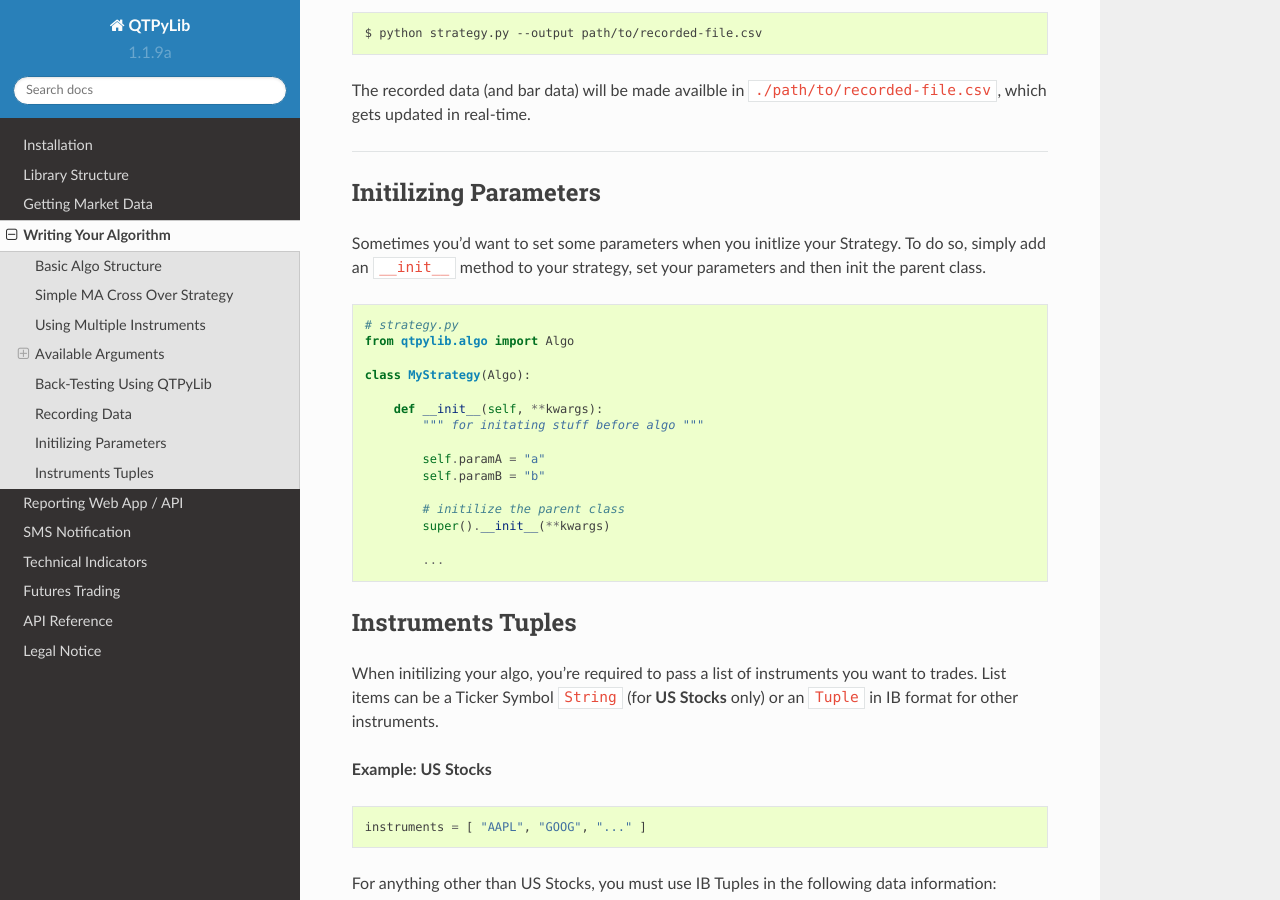
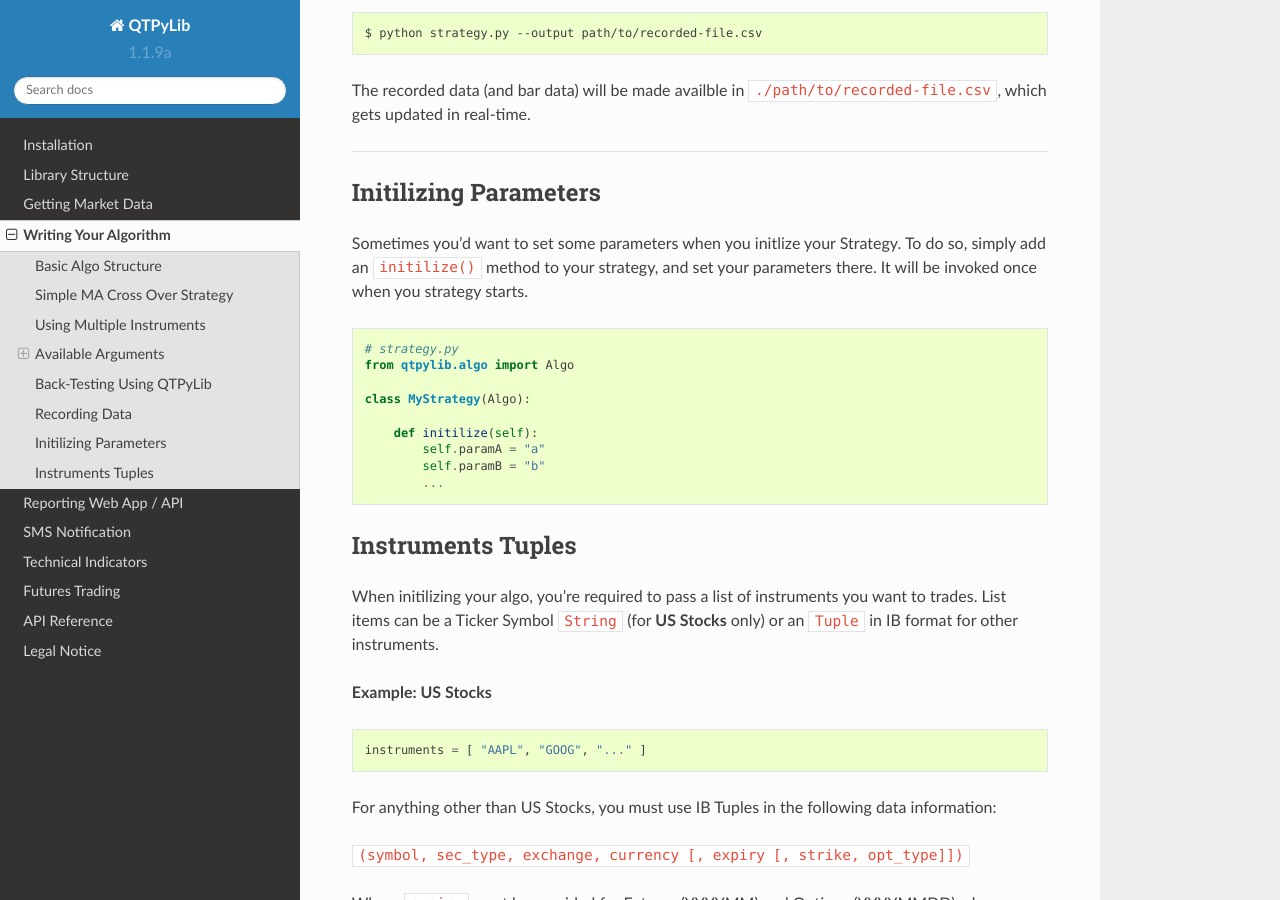
Before and after one commit to ranaroussi/qtpylib, a Sphinx documentation site: the page built from docs/source/algo.rst, in a window 1280 px wide and 900 px high, scrolled down 5171 px. Built offline with Sphinx 7.4.7 and the Read the Docs theme 2.0.0, drawn with Linux system fonts in a browser that asks for light colours.

Commit message:
added optional initilize method to Algo
makes things simple - no need to use __init__() + super().__init__()

```diff
--- a/docs/source/algo.rst
+++ b/docs/source/algo.rst
@@ -299,9 +299,11 @@
 Initilizing Parameters
 ----------------------
 
-Sometimes you'd want to set some parameters when you initlize your Strategy.
-To do so, simply add an ``__init__`` method to your strategy,
-set your parameters and then init the parent class.
+Sometimes you'd want to set some parameters when you initlize
+your Strategy. To do so, simply add an ``initilize()`` method
+to your strategy, and set your parameters there. It will be
+invoked once when you strategy starts.
+
 
 .. code:: python
 
@@ -310,15 +312,9 @@
 
     class MyStrategy(Algo):
 
-        def __init__(self, **kwargs):
-            """ for initating stuff before algo """
-
+        def initilize(self):
             self.paramA = "a"
             self.paramB = "b"
-
-            # initilize the parent class
-            super().__init__(**kwargs)
-
             ...
 
 
--- a/docs/source/api_algo.rst
+++ b/docs/source/api_algo.rst
@@ -22,4 +22,4 @@
 
 
 .. autoclass:: qtpylib.algo.Algo
-   :members: run, on_tick, on_bar, record, sms, get_instrument, order
+   :members: run, initilize, on_tick, on_bar, record, sms, get_instrument, order
```
Also changed, not shown: 1 other file.
